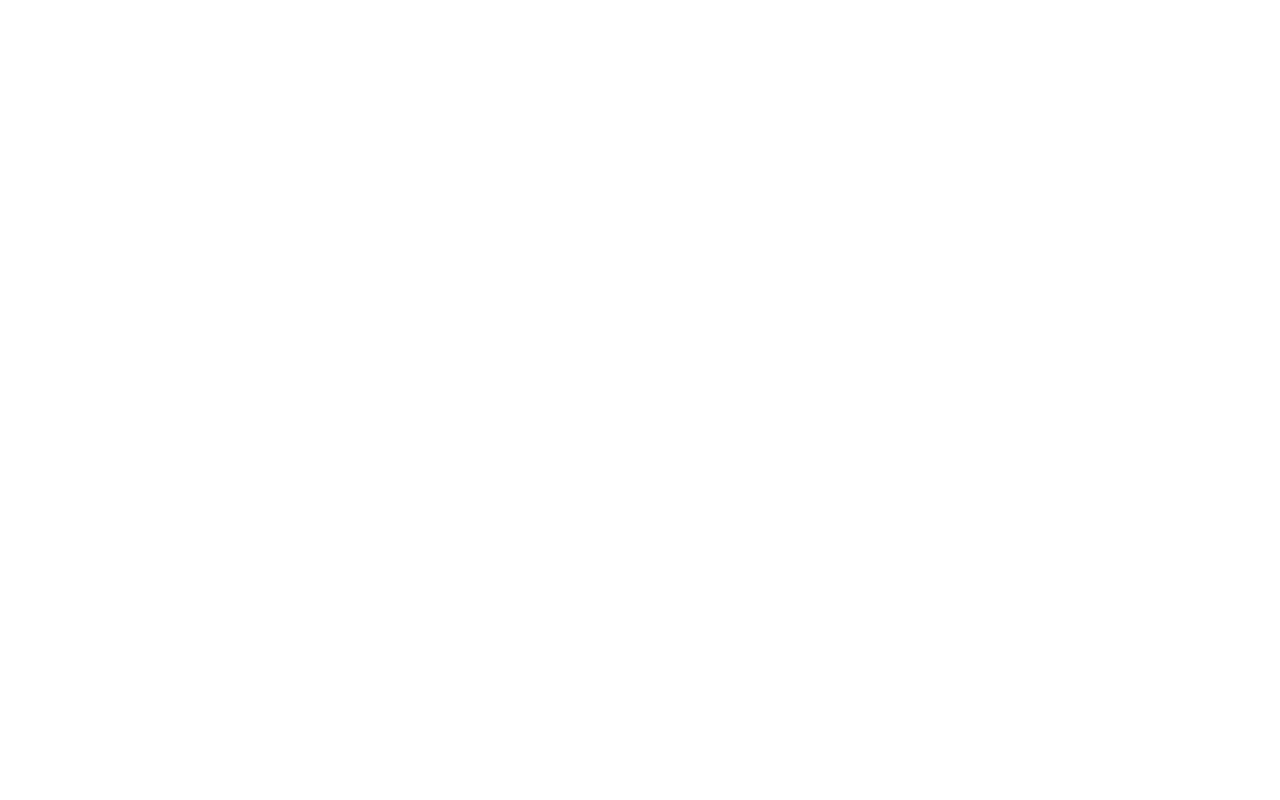
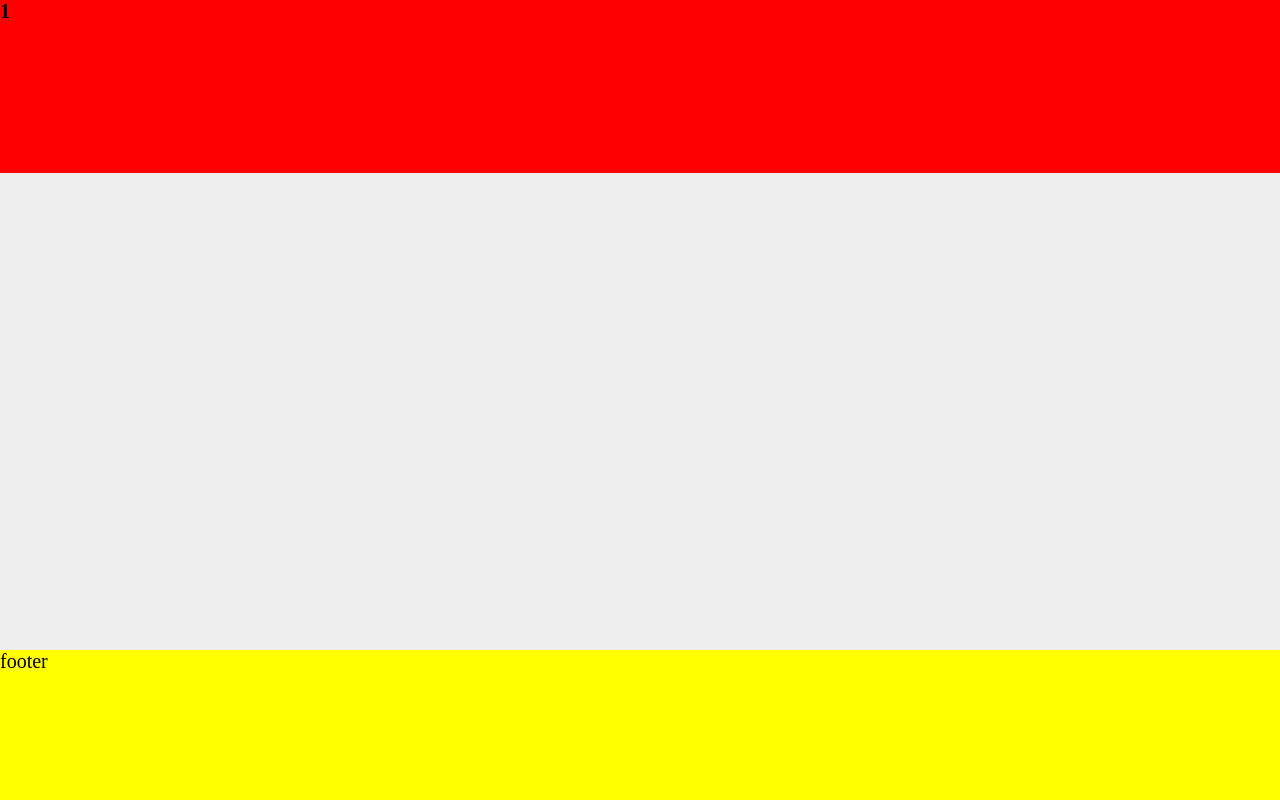
Before and after one commit to zhushenshi/play, a plain HTML site: page stickFooter.html in a window 1280 px wide. Drawn offline with Linux system fonts and the light colour scheme.

Commit message:
stick footer2

```diff
--- a/stickFooter.html
+++ b/stickFooter.html
@@ -10,6 +10,7 @@
 	<style>
 		*{padding: 0;margin: 0;font-size:20px;}
 		html, body, #wrap {height: 100%;}
+
 		body > #wrap {height: auto; min-height: 100%;}
 		#main {padding-bottom: 150px;} /* 必须使用和footer相同的高度 */
 		#footer {position: relative;margin-top: -150px; /* footer高度的负值 */height: 150px;clear:both;}
@@ -21,16 +22,18 @@
 		/* End hide from IE-mac */
 	</style>
  </head>
- <body>
-	 <div id="wrap">
-			<div id="main" class="clearfix">
+ <body style="background-color:#ccc;">
+	 <div id="wrap" style="background-color:#eee;">
+			<div id="main" class="clearfix" style="background-color:red;">
 						<div id="content">
+							<h1>1</h1>
 						</div>
 						<div id="side">
 						</div>
 			</div>
 		</div>
-		<div id="footer">
+		<div id="footer" style="background-color:yellow;">
+			footer
 		</div>
  </body>
 </html>
```
